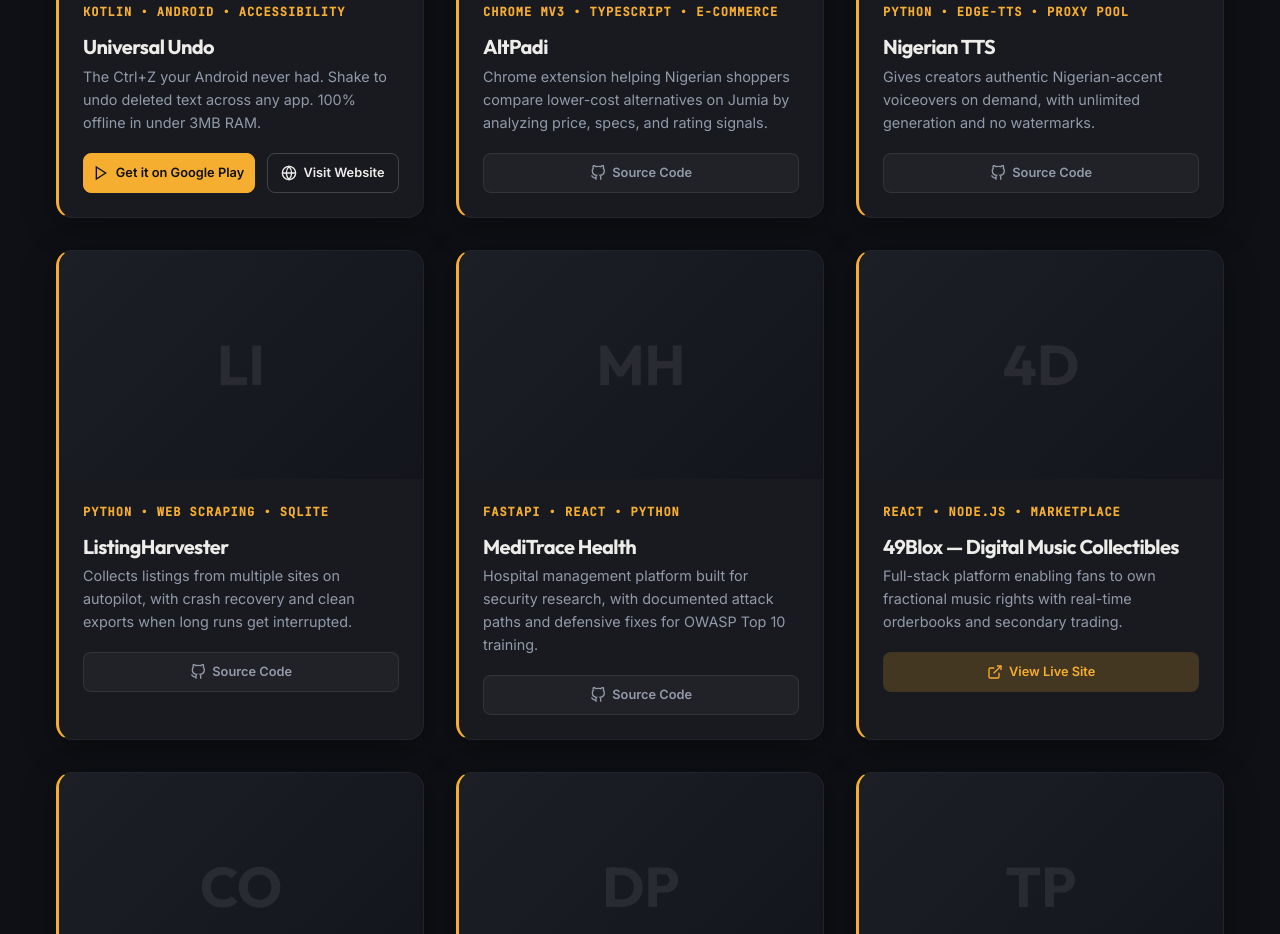
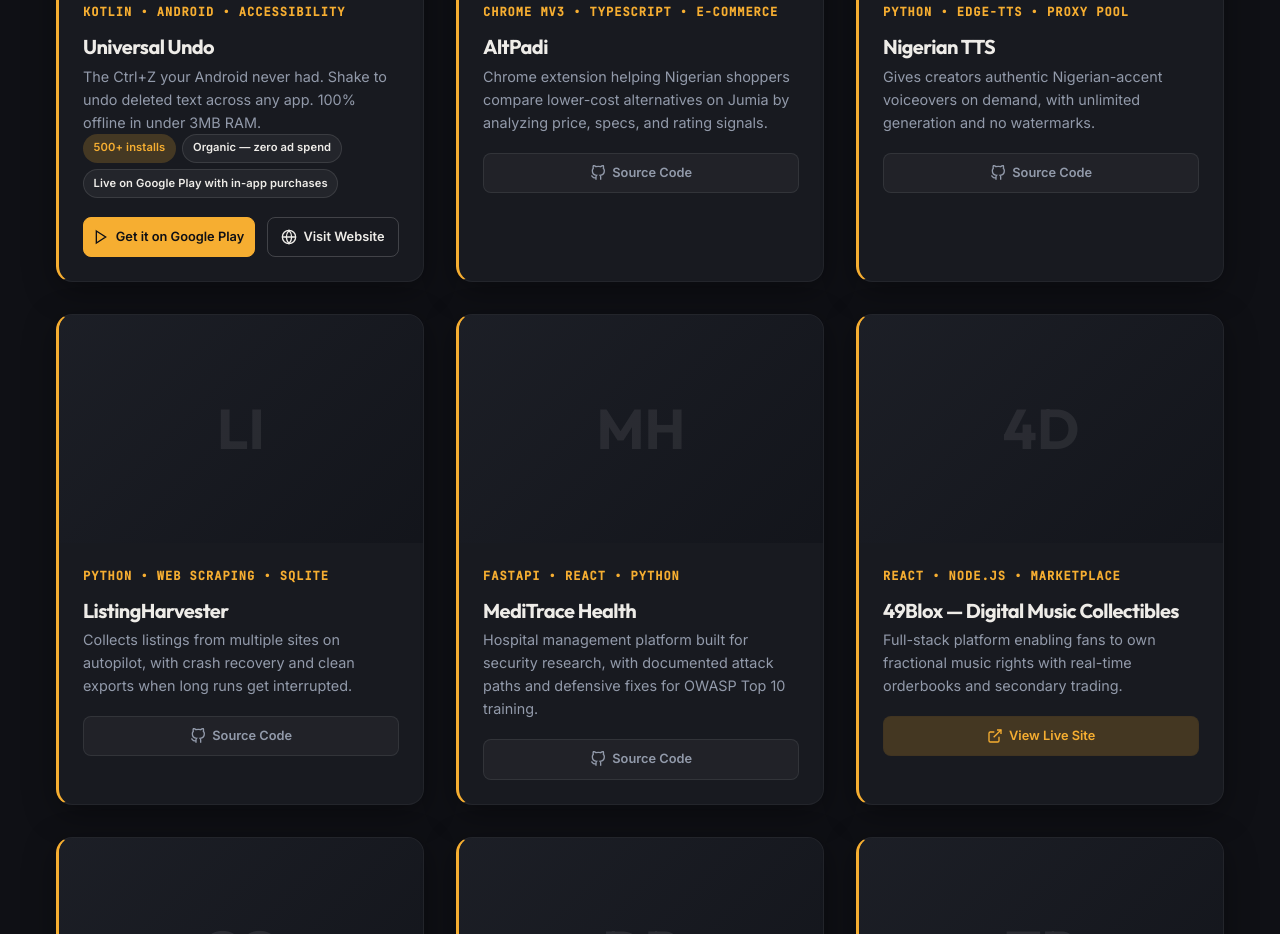
Before and after one commit to theGoodB0rg/theGoodPortfolio, a website built with Vite: page index.html in a window 1280 px wide. Shown: the part 5893-6827 px from the top of the page. Built offline with nearby package versions, Linux system fonts and the light colour scheme; files whose address does not match are found by name.

Commit message:
feat(portfolio): surface Universal Undo traction on the project card
Adds an optional `metrics` list and `installs` count to a project, rendered
as a labelled list under the description and carried into llms.txt and the
homepage JSON-LD.

Universal Undo shows: 500+ installs, organic with zero ad spend, live on
Google Play with in-app purchases. The organic framing is the substantive
part -- demand found the app without a marketing budget -- and 500+ is the
figure the public Play listing itself displays, so a visitor who clicks
through sees the same number.

Deliberately omits the star rating. Play Console reports a 4.000 default
rating, but it comes from a handful of ratings and the public listing shows
no rating at all, so a "4+" claim on the site would be contradicted by the
page it links to. For the same reason the structured data carries only an
InteractionCounter for downloads and no aggregateRating: self-published
review markup for one's own product risks a structured-data penalty.

A test asserts the published claims stay in step with the listing, and fails
if a star rating is ever added to the metrics without revisiting this.

```diff
--- a/public/data/projects.json
+++ b/public/data/projects.json
@@ -116,6 +116,12 @@
     "live_link": "https://universalundo.app/",
     "live_link_kind": "marketing",
     "live_link_label": "Visit Website",
+    "installs": 500,
+    "metrics": [
+      "500+ installs",
+      "Organic — zero ad spend",
+      "Live on Google Play with in-app purchases"
+    ],
     "play_store_link": "https://play.google.com/store/apps/details?id=com.universalundo",
     "images": [
       {
--- a/src/project-card.js
+++ b/src/project-card.js
@@ -124,12 +124,22 @@
   // exposes this function to the keyboard and to assistive technology.
   const headingAttrs = hasImages ? ` class="card-title is-clickable" data-slideshow-id="${escapeHtml(project.id)}"` : ' class="card-title"';
 
+  // Traction figures, where a project has any worth stating. A list rather
+  // than styled spans, so a screen reader announces how many there are.
+  const metrics = (project.metrics || []).filter(Boolean);
+  const metricsBlock = metrics.length
+    ? `<ul class="card-metrics" aria-label="Traction for ${title}">
+        ${metrics.map(m => `<li>${escapeHtml(m)}</li>`).join('')}
+      </ul>`
+    : '';
+
   return `<article class="project-card glass fade-in-up" style="animation-delay: ${(index * 0.08).toFixed(2)}s">
     ${imageBlock}
     <div class="card-content">
       <p class="card-tags">${escapeHtml((project.tags || []).slice(0, 3).join(' • '))}</p>
       <h3${headingAttrs}>${title}</h3>
       <p class="card-description">${escapeHtml(displayDesc)}</p>
+      ${metricsBlock}
       ${renderActionButtons(project)}
     </div>
   </article>`;
--- a/src/style.css
+++ b/src/style.css
@@ -1223,6 +1223,35 @@
 }
 
 /* Card Action Buttons */
+/* Traction figures on a project card. Quiet by default so they read as
+   evidence under the description, not as another call to action. */
+.card-metrics {
+  list-style: none;
+  display: flex;
+  flex-wrap: wrap;
+  gap: 0.4rem;
+  margin: 0 0 0.2rem;
+  padding: 0;
+}
+
+.card-metrics li {
+  font-size: 0.7rem;
+  font-weight: 600;
+  letter-spacing: 0.01em;
+  padding: 0.28rem 0.6rem;
+  border-radius: 999px;
+  color: var(--color-text-main);
+  background: rgba(255, 255, 255, 0.05);
+  border: 1px solid rgba(255, 255, 255, 0.1);
+}
+
+/* The headline number carries the accent; the rest stay secondary. */
+.card-metrics li:first-child {
+  color: var(--color-primary);
+  background: var(--color-primary-glow);
+  border-color: transparent;
+}
+
 .card-actions {
   display: flex;
   flex-wrap: wrap;
```
Also changed, not shown: scripts/prerender.js (+14 -1 lines), src/__tests__/projects.test.js (+29 -0 lines).
